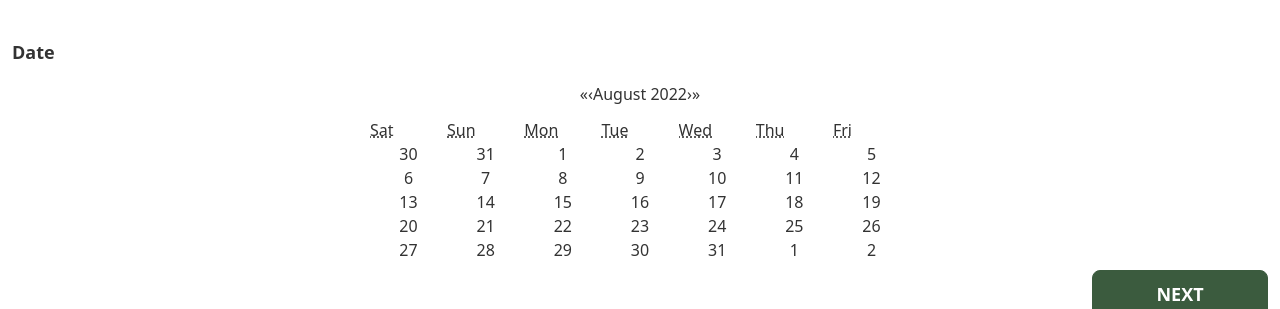
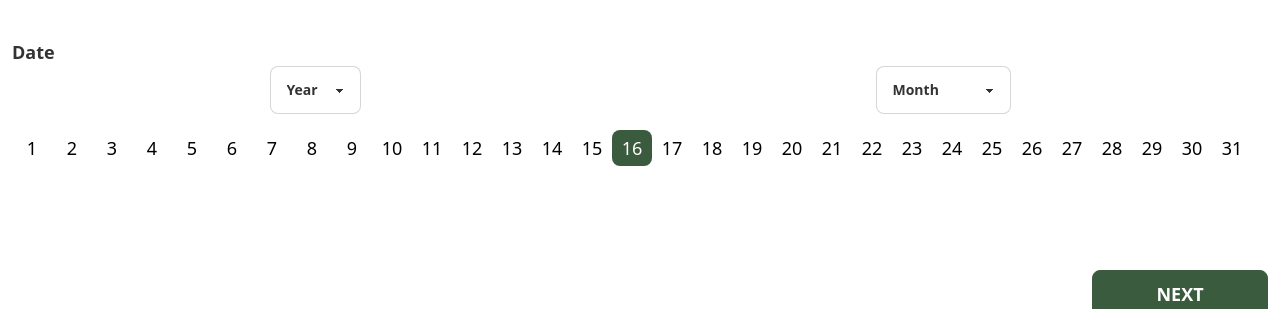
Before and after one commit to ptit-sa/booking-section, a React (Create React App) app: page /1/booking1 in a window 1280 px wide. Shown: the part 462-771 px from the top of the page. Built offline with nearby package versions, Linux system fonts and the light colour scheme; the HTML template or start-up script is replaced by a standard one; what tailwindcss-rtl would draw is missing.

Commit message:
Update Booking1.js

```diff
--- a/src/pages/Booking1.js
+++ b/src/pages/Booking1.js
@@ -51,6 +51,9 @@ const STABLES = [
 export default function Booking1() {
   const [ selectedLocation, setSelectedLocation ] = useState(1);
   const [ selectedDate, setSelectedDate ] = useState(new Date());
+  const [ selectedYear, setSelectedYear ] = useState(new Date().getFullYear());
+  const [ selectedMonth, setSelectedMonth ] = useState(new Date().getMonth());
+  const [ selectedDay, setSelectedDay ] = useState(new Date().getDate());
   const navigate = useNavigate();
   const orderId = useSelector((state) => state.order.id);
   const handleNext = () => {
@@ -115,16 +118,60 @@ export default function Booking1() {
           <div className="flex flex-row justify-between items-center self-start">
             <span className="text-lg font-bold">Date</span>
           </div>
-          <Calendar
-            className="flex items-center flex-col gap-3 my-4"
-            calendarType="Arabic"
-            onChange={setSelectedDate}
-            value={selectedDate}
-          />
+          <div className="flex flex-row justify-around items-center w-full ">
+            <select class="select select-bordered  max-w-xs">
+              <option disabled selected>
+                Year
+              </option>
+              <option>2022</option>
+              <option>2023</option>
+            </select>
+            <select class="select select-bordered  max-w-xs">
+              <option disabled selected>
+                Month
+              </option>
+              <option>January</option>
+              <option>February</option>
+              <option>March</option>
+              <option>April</option>
+              <option>May</option>
+              <option>June</option>
+              <option>July</option>
+              <option>August</option>
+              <option>September</option>
+              <option>October</option>
+              <option>November</option>
+              <option>December</option>
+            </select>
+          </div>
+          <div className=" flex flex-row overflow-x-auto w-full mt-4">
+            {Array(31).fill(0).map((item, index) => (
+              <span
+                className={`flex items-center justify-center p-1 w-10 rounded-lg flex-shrink-0 ${index +
+                  1 ===
+                selectedDate.getDate()
+                  ? "bg-primary"
+                  : ""}`}
+                key={index}
+                onClick={() =>
+                  setSelectedDate(
+                    new Date(selectedYear, selectedMonth, index + 1)
+                  )}
+              >
+                <p
+                  className={`${index + 1 === selectedDate.getDate()
+                    ? "text-white"
+                    : "text-black"} text-lg `}
+                >
+                  {index + 1}
+                </p>
+              </span>
+            ))}
+          </div>
         </div>
       </div>
 
-      <div className="self-end bottom-5 absolute ">
+      <div className="self-end absolute bottom-5 ">
         <button
           className="btn btn-primary text-white w-44 text-lg"
           onClick={handleNext}
```
